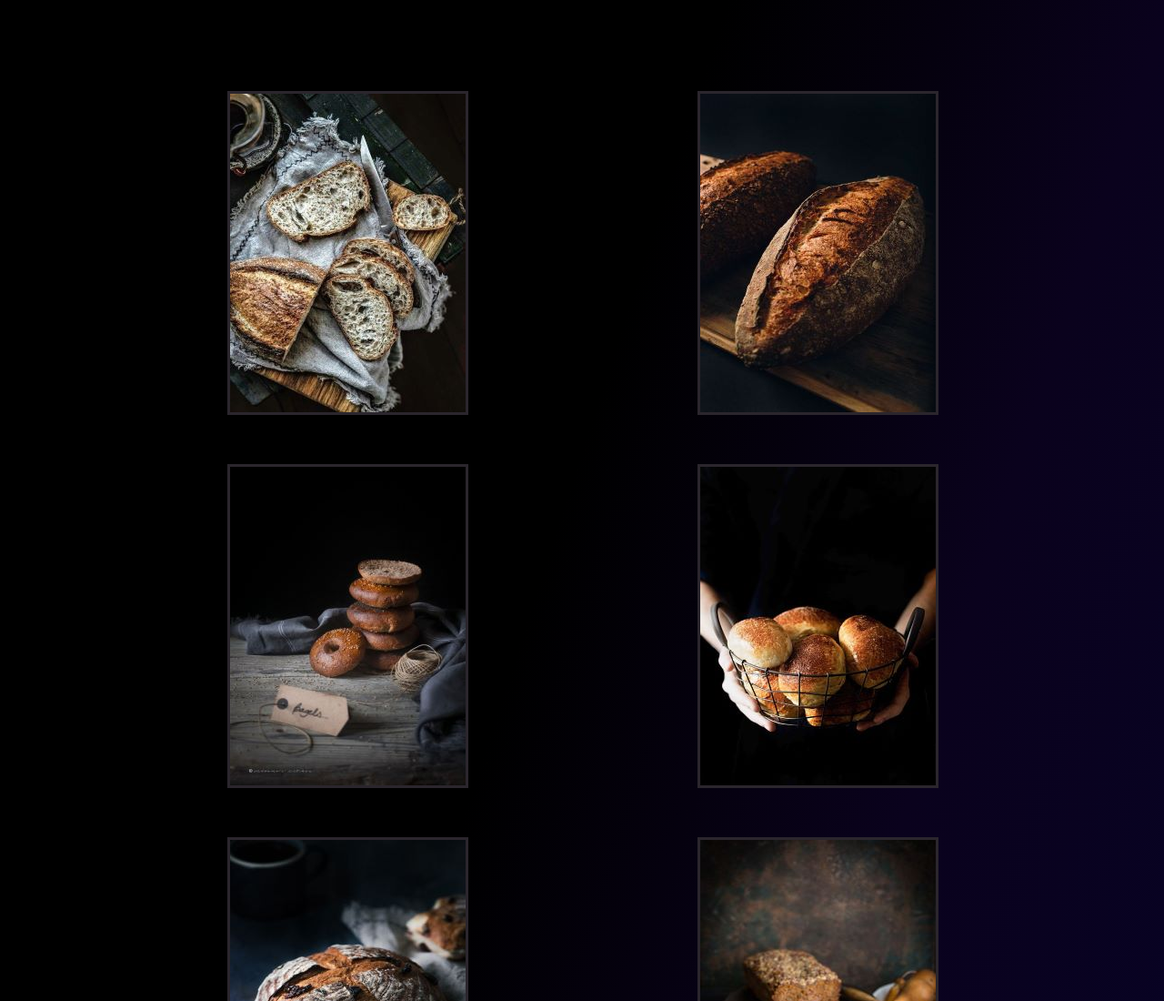
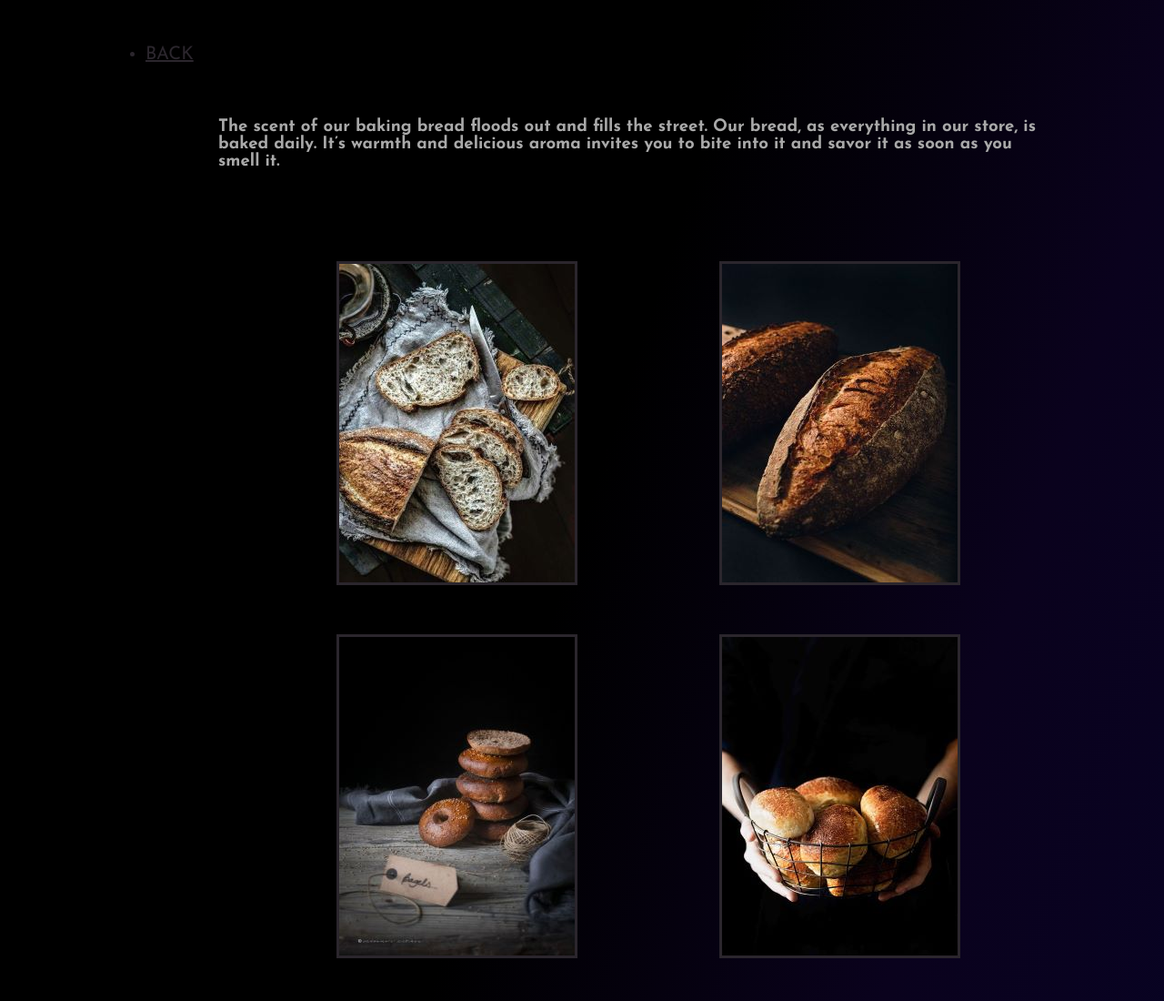
Before and after one commit to juliagranada/pastry, a plain HTML site: page sections/breads.html in a window 1280 px wide. Shown: the top 1100 px of the page at 91% size. Drawn offline with Linux system fonts and the light colour scheme.

Commit message:
Agregué contenido a la sección Breads.

```diff
--- a/sections/breads.html
+++ b/sections/breads.html
@@ -5,11 +5,28 @@
 		<meta charset="UTF-8">
 		<title>Pastry Emporium</title>
 
+    <link rel="preconnect" href="https://fonts.googleapis.com">
+    <link rel="preconnect" href="https://fonts.gstatic.com" crossorigin>
+    <link href="https://fonts.googleapis.com/css2?family=Josefin+Sans:wght@300;400;600;700&display=swap" rel="stylesheet">
+    <link rel="preconnect" href="https://fonts.googleapis.com">
+    <link rel="preconnect" href="https://fonts.gstatic.com" crossorigin>
+    <link href="https://fonts.googleapis.com/css2?family=Homemade+Apple&family=Josefin+Sans:wght@300;400;600;700&family=Rock+Salt&display=swap" rel="stylesheet">
+
 		<link rel="stylesheet"href="../styles/styles.css"/>
 
 	</head>
 
 <body>
+<nav class="back">
+  <ul>
+      <li>
+        <a href="../index.html">Back</a>
+      </li>
+  </ul>
+</nav>
+
+<div class="bread_description">
+  <h3>The scent of our baking bread floods out and fills the street. Our bread, as everything in our store, is baked daily. It’s warmth and delicious aroma invites you to bite into it and savor it as soon as you smell it.</h3>
 
 <div class="grid_breads">
 
@@ -50,9 +67,5 @@
 
 
 
-
-
-
-
 </body>
 </html>
--- a/styles/styles.css
+++ b/styles/styles.css
@@ -181,7 +181,9 @@ h2 {
 	color: #5b276b;
 }
 
-
+.container {
+	margin-top: 300px;
+}
 
 
 
@@ -254,7 +256,6 @@ h2 {
 
 
 
-
 /* PAGE: ORDER */
 
 .text1,
@@ -276,7 +277,9 @@ h2 {
 	margin-left: 120px
 }
 
-
+.container_2 {
+	margin-left: 600px;
+}
 
 
 
@@ -336,6 +339,24 @@ h3 {
 }
 
 /* SECTION:  BREADS */
+
+
+.back {
+	margin-left: 120px;
+	margin-top: 50px;
+	list-style: none;
+	color: #2b262d;
+	font-size: 20px;
+	text-decoration: none;
+	text-transform: uppercase;
+
+}
+
+.bread_description {
+	margin-left: 120px;
+	margin-right: 120px;
+	margin-top: 50px;
+}
 
 .grid_breads {
 	width: 80%;
```
Also changed, not shown: pages/ordernow.html (+1 -1 lines).
